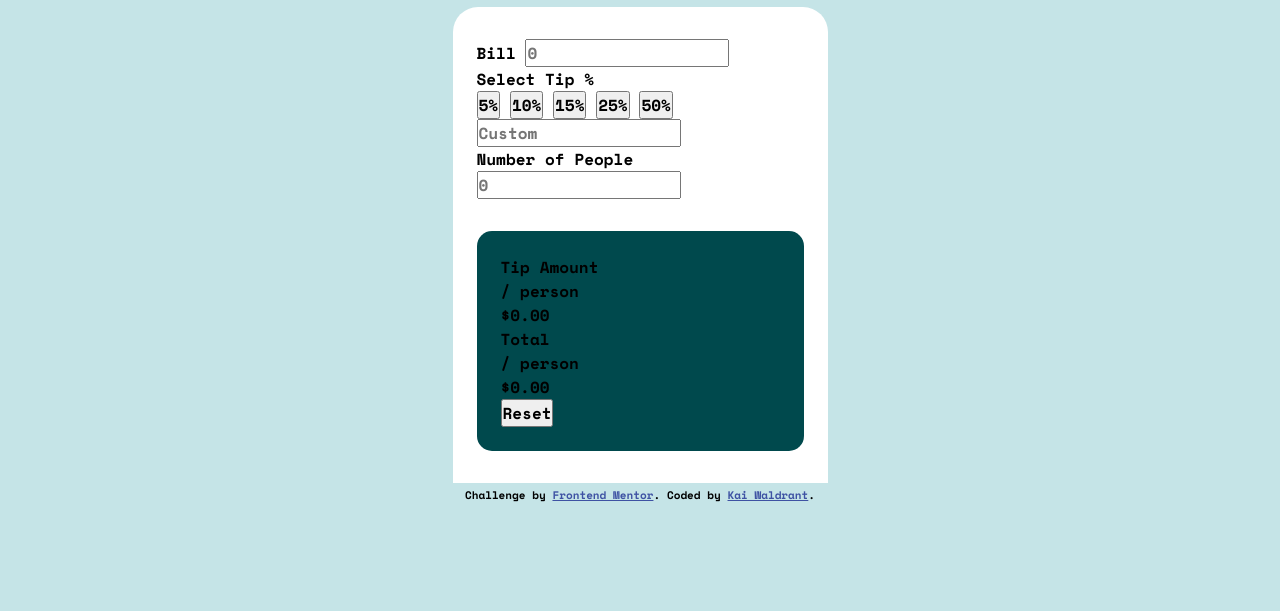
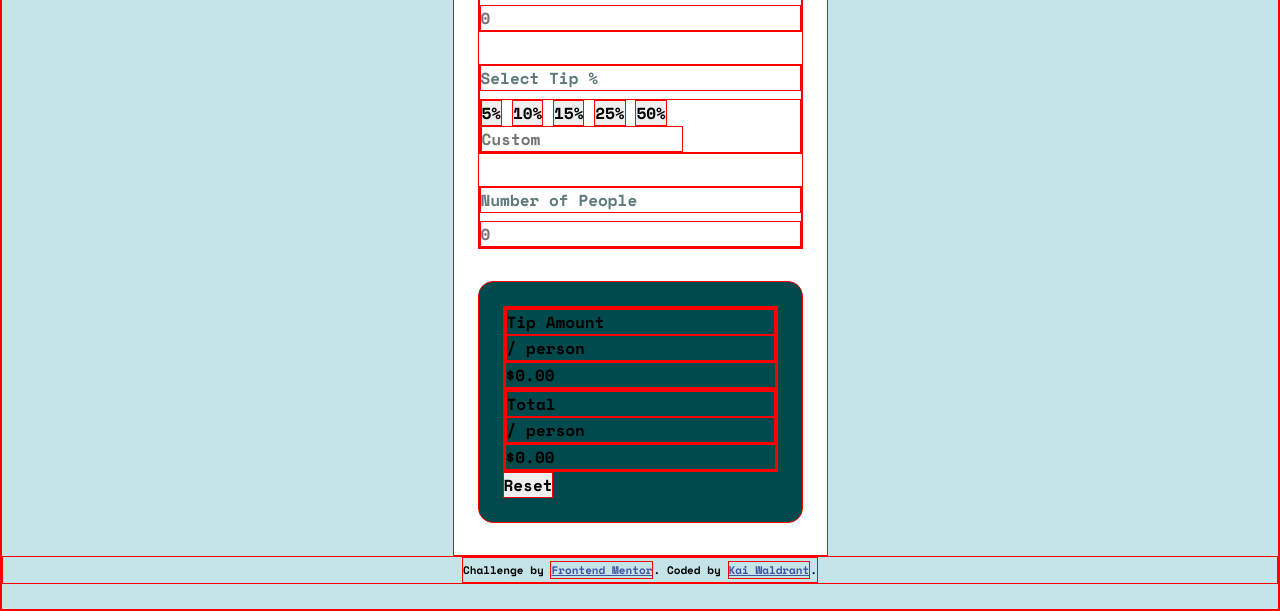
Before and after one commit to KaiWaldrant/fem-tip-calc-app, a plain HTML site: page index.html in a window 1280 px wide. Shown: the part 191-802 px from the top of the page. Drawn offline with nearby package versions, Linux system fonts and the light colour scheme.

Commit message:
WIP fix overflow

```diff
--- a/index.html
+++ b/index.html
@@ -19,14 +19,14 @@
   </header>
 
   <main>
-    <form action="">
-      <div>
-        <label for="bill">Bill</label>
-        <input type="number" id="bill" name="bill" placeholder="0" min="0">
+    <form class="calc__input" action="">
+      <div class="bill">
+        <label for="bill-input">Bill</label>
+        <input type="number" id="bill-input" name="bill" placeholder="0" min="0">
       </div>
-      <div>
-        <label for="tip">Select Tip %</label>
-        <div name="tip" id="tip">
+      <div class="tip">
+        <label>Select Tip %</label>
+        <div name="tip" class="tip__btns">
           <button type="button">5%</button>
           <button type="button">10%</button>
           <button type="button">15%</button>
@@ -35,9 +35,9 @@
           <input type="number" name="custom" id="custom-tip" placeholder="Custom">
         </div>
       </div>
-      <div>
-        <label for="people">Number of People</label>
-        <input type="number" id="people" name="people" placeholder="0" min="1">
+      <div class="people">
+        <label for="people-input">Number of People</label>
+        <input type="number" id="people-input" name="people" placeholder="0" min="1">
       </div>
     </form>
 
--- a/style.css
+++ b/style.css
@@ -20,6 +20,10 @@
   --color-orange-400: hsl(13, 70%, 60%);
 
 
+}
+
+* {
+  border: 1px solid red;
 }
 
 body {
@@ -49,6 +53,40 @@ main {
   border-radius: 25px 25px 0 0;
 }
 
+.calc__input {
+  display: grid;
+  gap: 2rem;
+  width: 100%;
+  label {
+    color: var(--color-grey-500);
+  }
+
+  /* input {
+    color: var(--color-green-900);
+    font-size: 1.5rem;
+    text-align: right;
+    padding: .5rem 1rem;
+    background-color: var(--color-grey-50);
+    border: none;
+    border-radius: 5px;
+  } */
+}
+
+.bill,
+.people,
+.tip {
+  display: grid;
+  gap: .5rem;
+  width: 100%;
+}
+/*
+.tip__btns {
+  display: grid;
+  grid-template-columns: 1fr 1fr;
+  gap: 1rem;
+} */
+
+
 .calc {
   background-color: var(--color-green-900);
   border-radius: 15px;
```
